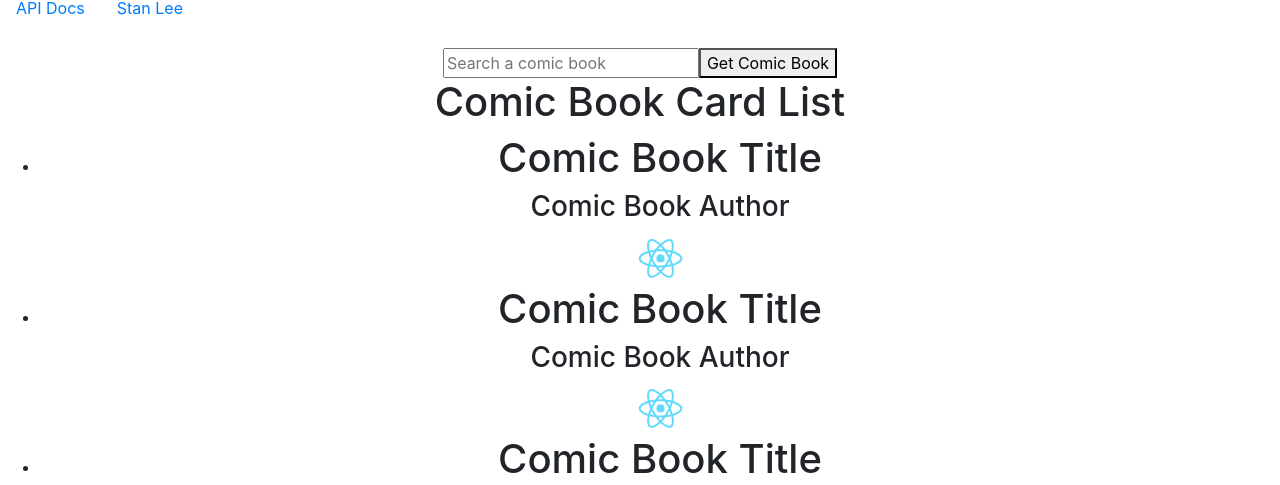
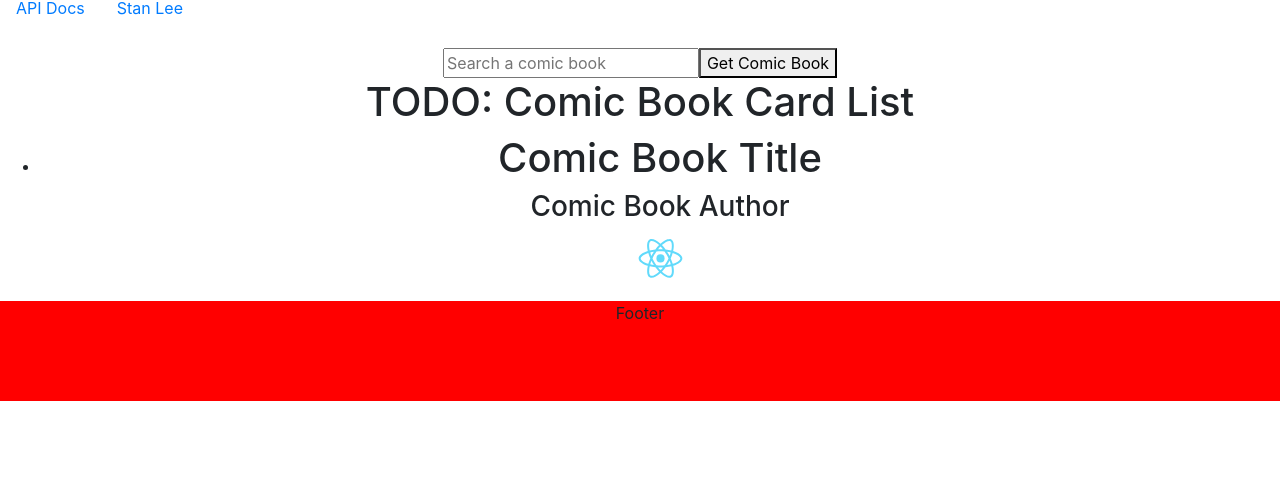
Before and after one commit to jpauloconnor/Marvel-Api-React-Demo, a React (Create React App) app: page / in a window 1280 px wide. Shown: the part 312-797 px from the top of the page. Built offline with nearby package versions, Linux system fonts and the light colour scheme.

Commit message:
Fetch: Search working and printing to the console

```diff
--- a/package.json
+++ b/package.json
@@ -4,6 +4,7 @@
   "private": true,
   "dependencies": {
     "bootstrap": "^4.2.1",
+    "dotenv": "^6.2.0",
     "react": "^16.7.0",
     "react-dom": "^16.7.0",
     "react-router-dom": "^4.3.1",
--- a/src/components/ComicBookCardForm.js
+++ b/src/components/ComicBookCardForm.js
@@ -1,14 +1,5 @@
 import React, { Component } from 'react';
 
-    /*
-    TODOs:
-        1. Marvel Server Down. Couldn't get API key.
-        Codepen for borrowed api key
-        https://codepen.io/Boo-urns/pen/IdCKr?editors=0010
-        2. Need process.env
-        3. Fix API key with hash:
-            https://stackoverflow.com/questions/28743530/you-must-provide-a-hash-error-when-using-api-to-download-data-in-r
-    */
 
 export default class ComicBookCardForm extends Component {
     state = {
@@ -20,18 +11,21 @@ export default class ComicBookCardForm extends Component {
     }
 
     handleKeyUp = (e) => {
-        const key = 'fc0e2b2bcfc273962ce941db43aa2039'; //1 & 2
-        const marvelComicURL = 'https://gateway.marvel.com/v1/public/comics';
+        const marvelComicURL = 'https://gateway.marvel.com/v1/public/';
+        const apiKey = `apikey=${process.env.REACT_APP_PUBLIC_API_KEY}`;
 
-        //3
-        fetch(`${marvelComicURL}?apiKey=${key}`)
+        let url = `${marvelComicURL}comics?${apiKey}`;
+
+        fetch(url)
             .then(response => {
                 if(response.status !== 200){
                     console.log('Error: ', response.status);
                     return;
                 }
+                response.json().then(data => {
+                    console.log(data.data.results[0].title);
+                    console.log(data.data.results[1].title);
 
-                response.json().then(data => {
                     const results = data.results;
                     this.setState({ results });
                 });
--- a/src/components/ComicBookCardList.js
+++ b/src/components/ComicBookCardList.js
@@ -4,10 +4,8 @@ import ComicBookCard from './ComicBookCard';
 const ComicBookCardList = (props) => {
     return (
         <div className="main">
-            <h1>Comic Book Card List</h1>
+            <h1>TODO: Comic Book Card List</h1>
             <ul>
-                <li><ComicBookCard /></li>
-                <li><ComicBookCard /></li>
                 <li><ComicBookCard /></li>
             </ul>
         </div>
--- a/src/components/header.js
+++ b/src/components/header.js
@@ -1,6 +1,5 @@
 import React from 'react';
 import { Nav, NavItem, NavLink } from 'reactstrap';
-
 
 const Header = () => (
     <header>
```
Also changed, not shown: 2 other files (tests, documents, lock files or other folders).
